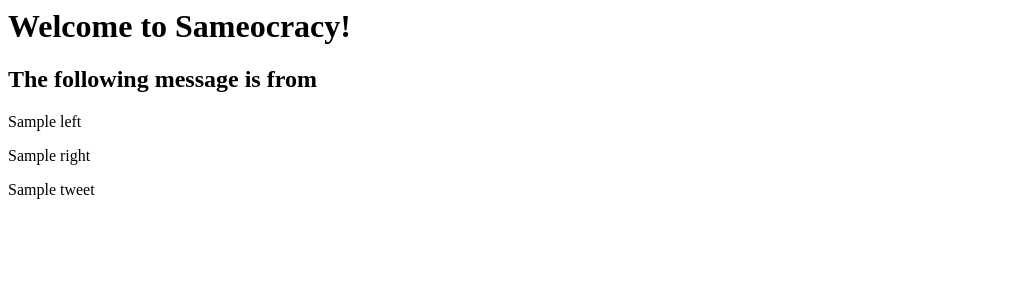
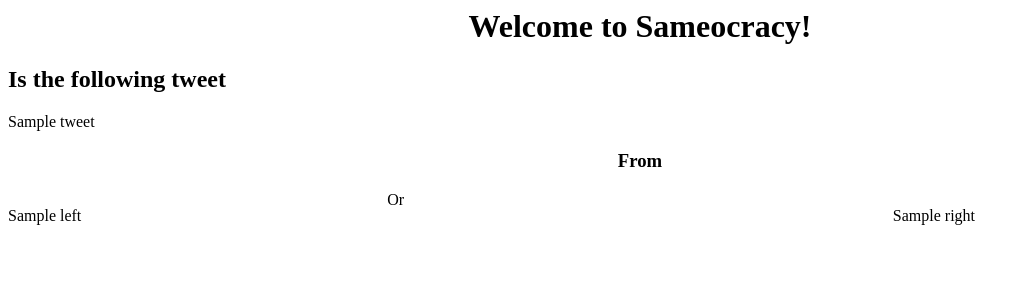
Before and after one commit to wolfram74/same_ocracy, a Flask app: template project/home/templates/index.html in a window 1280 px wide. Shown: the top 300 px of the page, without its empty margins (0-1030 px from the left). Run offline with Flask 2, Linux system fonts and the light colour scheme; the template is opened without the code that fills it: most values are stand-ins (such as "Sample title", 1, 10 or a date in 2020).

Commit message:
minor css

```diff
--- a/manage.py
+++ b/manage.py
@@ -2,7 +2,7 @@
 from project import app
 
 manager = Manager(app)
-}
+
 @manager.command
 def list_routes():
     import urllib
--- a/project/home/templates/index.html
+++ b/project/home/templates/index.html
@@ -1,9 +1,20 @@
 {% block content %}
-<h1>Welcome to Sameocracy!</h1>
-<h2>The following message is from</h2>
-<div class='comparison'>
-  <p class='left'>{{left}}</p>
-  <p class='right'>{{right}}</p>
-  <p class='tweet'>{{tweet}}</p>
-</div>
+<head>
+  <link rel="stylesheet" type="text/css"
+    href= {{ url_for('static', filename='index.css') }}
+  >
+</head>
+<body>
+  <h1 class='center'>Welcome to Sameocracy!</h1>
+  <h2>Is the following tweet</h2>
+  <div class='comparison'>
+    <p class='tweet'>{{tweet}}</p>
+    <h3 class='center'> From </h3>
+    <span>
+      <p class='left'>{{left}}</p>
+      <span class='center'>Or</span>
+      <p class='right'>{{right}}</p>
+    </span>
+  </div>
+</body>
 {% endblock %}
--- /dev/null
+++ b/project/static/index.css
@@ -0,0 +1,101 @@
+/*
+body {
+  margin: 0;
+  padding: 0;
+  font-family: "Helvetica Neue", Helvetica, Arial, sans-serif;
+  color: #444;
+}
+header {
+  background-color: #e68a00;
+  height: 35px;
+  width: 100%;
+  opacity: .9;
+  margin-bottom: 10px;
+}
+header h1.logo {
+  margin: 0;
+  font-size: 1.7em;
+  color: #fff;
+  text-transform: uppercase;
+  float: left;
+}
+header h1.logo:hover {
+  color: #fff;
+  text-decoration: none;
+}
+/*
+ * Centering the body content
+ *//*
+.container {
+  width: 1200px;
+  margin: 0 auto;
+}
+div.home {
+  padding: 10px 0 30px 0;
+  background-color: #E6E6FA;
+  -webkit-border-radius: 6px;
+     -moz-border-radius: 6px;
+          border-radius: 6px;
+}
+div.about {
+  padding: 10px 0 30px 0;
+  background-color: #E6E6FA;
+  -webkit-border-radius: 6px;
+     -moz-border-radius: 6px;
+          border-radius: 6px;
+}
+h2 {
+  font-size: 3em;
+  margin-top: 40px;
+  text-align: center;
+  letter-spacing: -2px;
+}
+h3 {
+  font-size: 1.7em;
+  font-weight: 100;
+  margin-top: 30px;
+  text-align: center;
+  letter-spacing: -1px;
+  color: #999;
+}
+.menu {
+  float: right;
+  margin-top: 8px;
+}
+.menu li {
+  display: inline;
+}
+.menu li + li {
+  margin-left: 35px;
+}
+.menu li a {
+  color: #444;
+  text-decoration: none;
+}
+.main{
+  background-color: #ffd699;
+  padding: 10px;
+}
+*/
+*/
+
+.comparison {
+  border: 1px solid;
+}
+
+.left {
+  float: left;
+  width:30%;
+  display: inline-block;
+}
+
+.right{
+  float: right;
+  width:30%;
+  display: inline-block;
+}
+
+.center {
+  text-align: center;
+  /*width: 30%;*/
+}
```
Also changed, not shown: static/index.css (added, +91 -0 lines).
